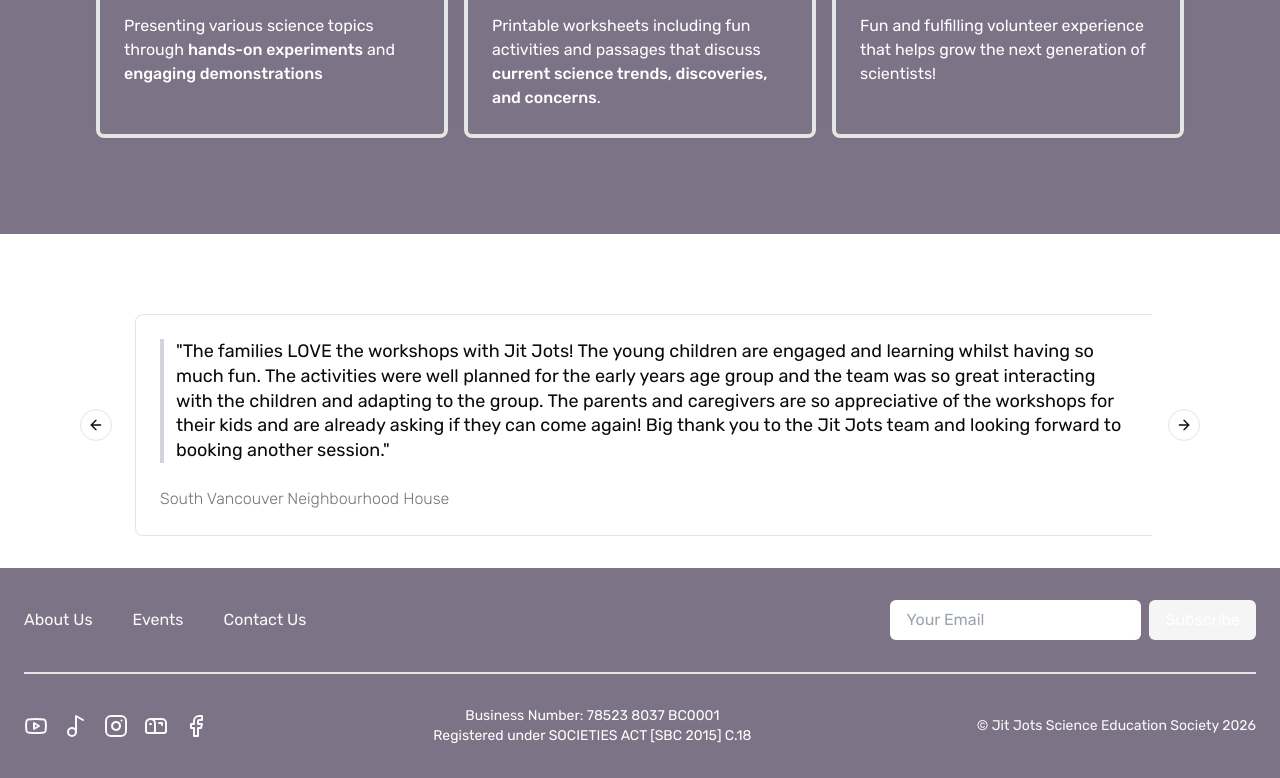
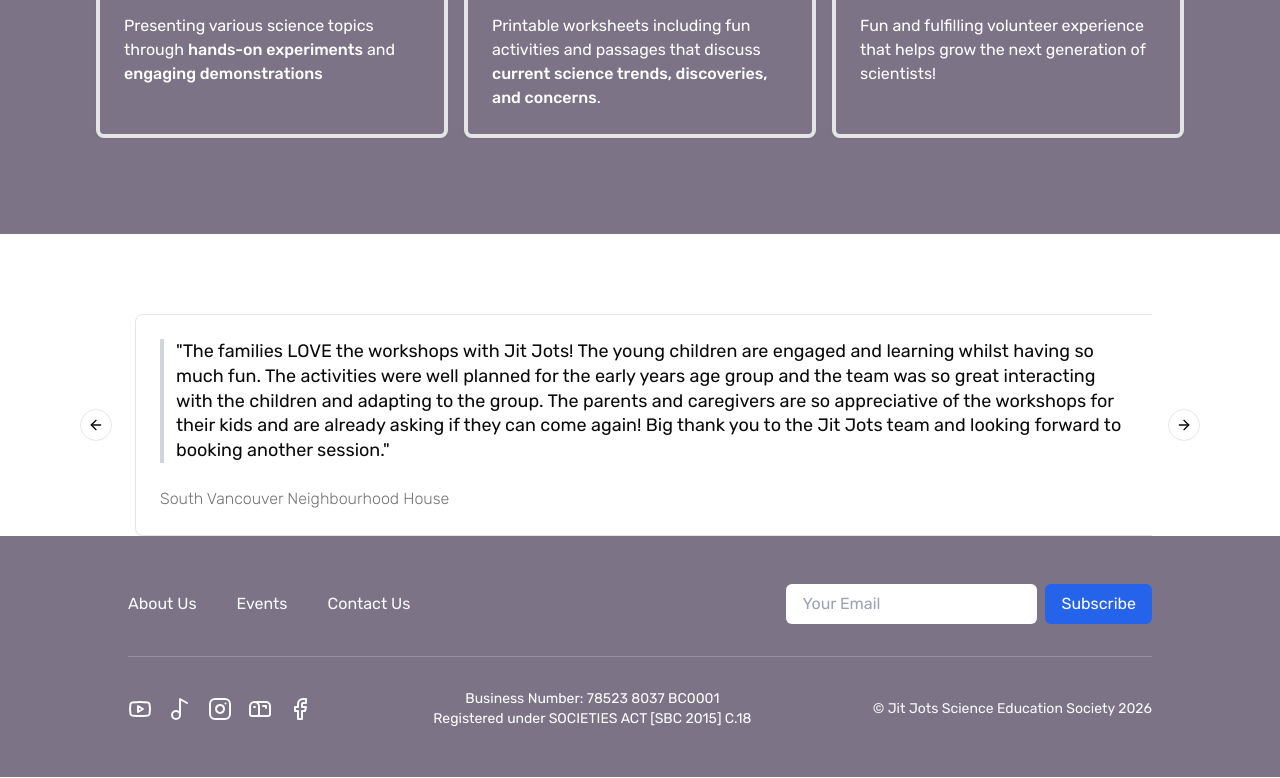
Before and after one commit to ritchiexia/jitjots, a Next.js app: page / in a window 1280 px wide. Shown: the part 1090-1868 px from the top of the page. Built offline with nearby package versions, Linux system fonts and the light colour scheme.

Commit message:
finished

```diff
--- a/src/components/new-footer.tsx
+++ b/src/components/new-footer.tsx
@@ -3,9 +3,9 @@
 
 export default function Footer() {
     return (
-        <div className="bg-primary text-gray-50 py-8 mt-8">
-            <div className="container mx-auto px-4 md:px-6">
-                <div className="flex flex-col gap-4 md:flex-row items-center justify-between">
+        <footer className="bg-primary text-gray-50 w-full">
+            <div className="w-full py-12 px-8 md:px-16 lg:px-32">
+                <div className="flex flex-col gap-4 md:flex-row md:flex-wrap items-center justify-between">
                     <nav className="flex gap-10">
                         <Link href="/" className="hover:underline">
                             About Us
@@ -30,15 +30,15 @@
                             />
                             <button
                                 type="submit"
-                                className="bg-secondary text-white px-4 py-2 rounded-md hover:bg-blue-600 transition-colors"
+                                className="bg-blue-600 text-white px-4 py-2 rounded-md hover:bg-slate-300 hover:text-black transition-colors whitespace-nowrap"
                             >
                                 Subscribe
                             </button>
                         </form>
                     </div>
                 </div>
-                <hr className="border-white-400 border-t-2 my-8" />
-                <div className="flex flex-col gap-4 md:flex-row items-center justify-between">
+                <hr className="border-white/20 border-t my-8" />
+                <div className="flex flex-col gap-4 md:flex-row md:flex-wrap items-center justify-between">
                     <div className="flex items-center space-x-4">
                         <Link href="https://www.youtube.com/@JitJotsEducation">
                             <Youtube />
@@ -60,9 +60,9 @@
                         <p>Business Number: 78523 8037 BC0001</p>
                         <p>Registered under SOCIETIES ACT [SBC 2015] C.18</p>
                     </div>
-                    <p className="text-sm">© Jit Jots Science Education Society {new Date().getFullYear()}</p>
+                    <p className="text-sm text-center">© Jit Jots Science Education Society {new Date().getFullYear()}</p>
                 </div>
             </div>
-        </div>
+        </footer>
     );
 }
```
